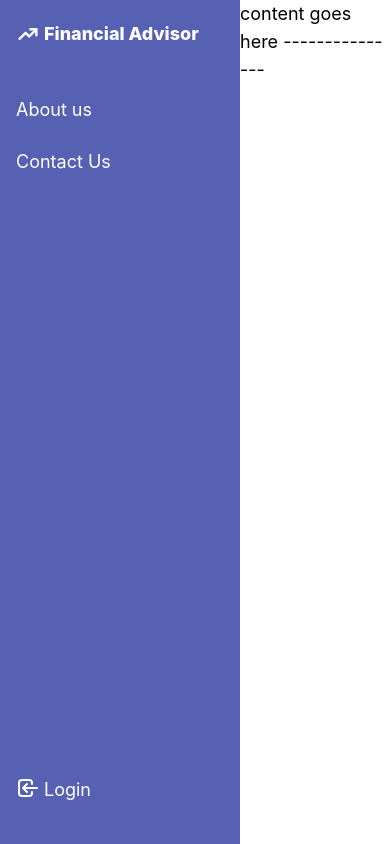
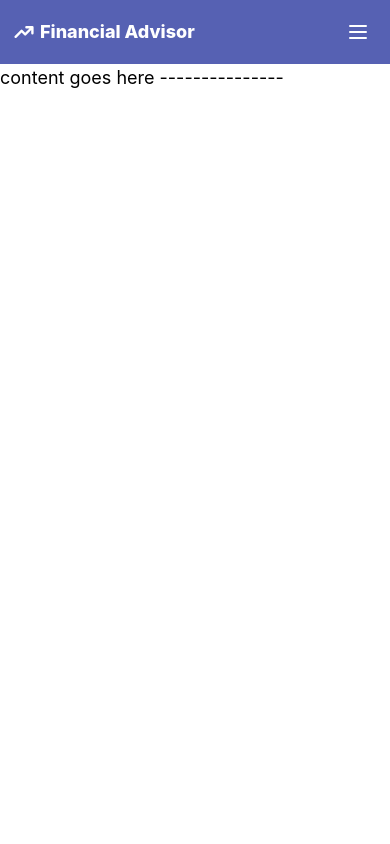
Before and after one commit to AMLCapstoneProjectTerm3/financial-advisor-frontend, a React (Create React App) app: page / in a window 390 px wide. Built offline with nearby package versions, Linux system fonts and the light colour scheme.

Commit message:
Added responsiveness for mobile - Sidebar

```diff
--- a/src/App.js
+++ b/src/App.js
@@ -1,45 +1,13 @@
 import "./App.css";
 import Logo from "./components/Logo";
 import NavBar from "./components/NavBar";
+import SideNavBar from "./components/SideNavBar";
 
 function App() {
   return (
     <div className="root-body">
-      <div className="relative min-h-screen flex text-lg">
-        {/* sideb ar navigation goes here ---------- */}
-        <div className="relative flex flex-col justify-between py-2 px-2 nav w-60 bg-skin-fill text-gray-100">
-          <div className="flex flex-col">
-            <Logo />
-            <div className="navigation">
-              <a href="#" className="block py-3 px-2 text-skin-light">
-                About us
-              </a>
-              <a href="#" className="block py-3 px-2 text-skin-light">
-                Contact Us
-              </a>
-            </div>
-          </div>
-          <div className="bottom-nav py-5">
-            <div className="flex space-x-1 py-3 px-2 text-skin-light">
-              <svg
-                xmlns="http://www.w3.org/2000/svg"
-                className="h-6 w-6"
-                fill="none"
-                viewBox="0 0 24 24"
-                stroke="currentColor"
-                strokeWidth={2}
-              >
-                <path
-                  strokeLinecap="round"
-                  strokeLinejoin="round"
-                  d="M11 16l-4-4m0 0l4-4m-4 4h14m-5 4v1a3 3 0 01-3 3H6a3 3 0 01-3-3V7a3 3 0 013-3h7a3 3 0 013 3v1"
-                />
-              </svg>
-              <div>Login</div>
-            </div>
-          </div>
-        </div>
-        {/* mobile screen here ----------- */}
+      <div className="relative min-h-screen sm:flex text-lg">
+        <SideNavBar />
         <div className="conten flex-1">content goes here ---------------</div>
       </div>
     </div>
--- a/src/components/Logo.js
+++ b/src/components/Logo.js
@@ -3,7 +3,7 @@ import React, { Component } from "react";
 export default class Logo extends Component {
   render() {
     return (
-      <div className="flex items-center space-x-1 px-2 py-3 mb-6 text-skin-light font-extrabold ">
+      <div className="flex items-center space-x-1 text-skin-light font-extrabold ">
         <svg
           xmlns="http://www.w3.org/2000/svg"
           className="h-6 w-6"
--- /dev/null
+++ b/src/components/SideNavBar.js
@@ -0,0 +1,76 @@
+import React, { Component } from "react";
+import Logo from "./Logo";
+
+export default class SideNavBar extends Component {
+  onToggleButtonClicked = () => {
+    document.getElementById('toggle-sidebar').classList.toggle('-translate-x-full')
+  };
+  render() {
+    return (
+      <div className="sidebar flex">
+        {/* -------------- Sidebar -------------- */}
+        <div id="toggle-sidebar" className="absolute inset-y-0 left-0 transition -translate-x-full sm:relative sm:translate-x-0 flex flex-col justify-between py-2 px-2 nav w-60 bg-skin-fill text-gray-100">
+          <div className="flex flex-col">
+            <div className="px-2 py-3 mb-6">
+              <Logo />
+            </div>
+            <div className="navigation">
+              <a href="#" className="block py-3 px-2 text-skin-light">
+                About us
+              </a>
+              <a href="#" className="block py-3 px-2 text-skin-light">
+                Contact Us
+              </a>
+            </div>
+          </div>
+          <div className="bottom-nav py-5">
+            <div className="flex space-x-1 py-3 px-2 text-skin-light">
+              <svg
+                xmlns="http://www.w3.org/2000/svg"
+                className="h-6 w-6"
+                fill="none"
+                viewBox="0 0 24 24"
+                stroke="currentColor"
+                strokeWidth={2}
+              >
+                <path
+                  strokeLinecap="round"
+                  strokeLinejoin="round"
+                  d="M11 16l-4-4m0 0l4-4m-4 4h14m-5 4v1a3 3 0 01-3 3H6a3 3 0 01-3-3V7a3 3 0 013-3h7a3 3 0 013 3v1"
+                />
+              </svg>
+              <div>Login</div>
+            </div>
+          </div>
+        </div>
+        {/* -------------- Mobile Header -------------- */}
+        <div className="sm:hidden w-full transition duration-1000 ease-in bg-skin-fill flex items-center justify-between py-2">
+          <div className="px-3">
+            <Logo />
+          </div>
+          <div className="px-5 py-3">
+            <button
+              className="flex items-center text-skin-light"
+              onClick={this.onToggleButtonClicked}
+            >
+              <svg
+                xmlns="http://www.w3.org/2000/svg"
+                className="h-6 w-6"
+                fill="none"
+                viewBox="0 0 24 24"
+                stroke="currentColor"
+                strokeWidth={2}
+              >
+                <path
+                  strokeLinecap="round"
+                  strokeLinejoin="round"
+                  d="M4 6h16M4 12h16M4 18h16"
+                />
+              </svg>
+            </button>
+          </div>
+        </div>
+      </div>
+    );
+  }
+}
```
